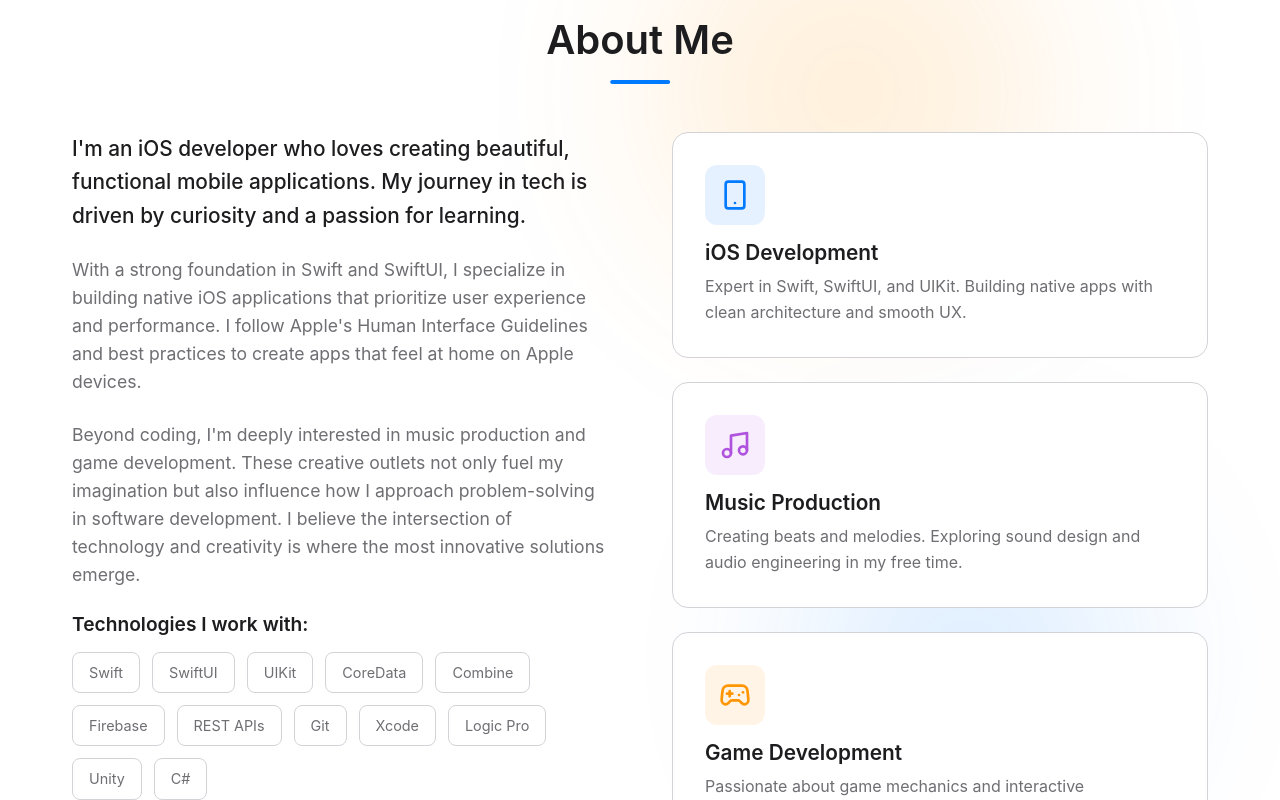
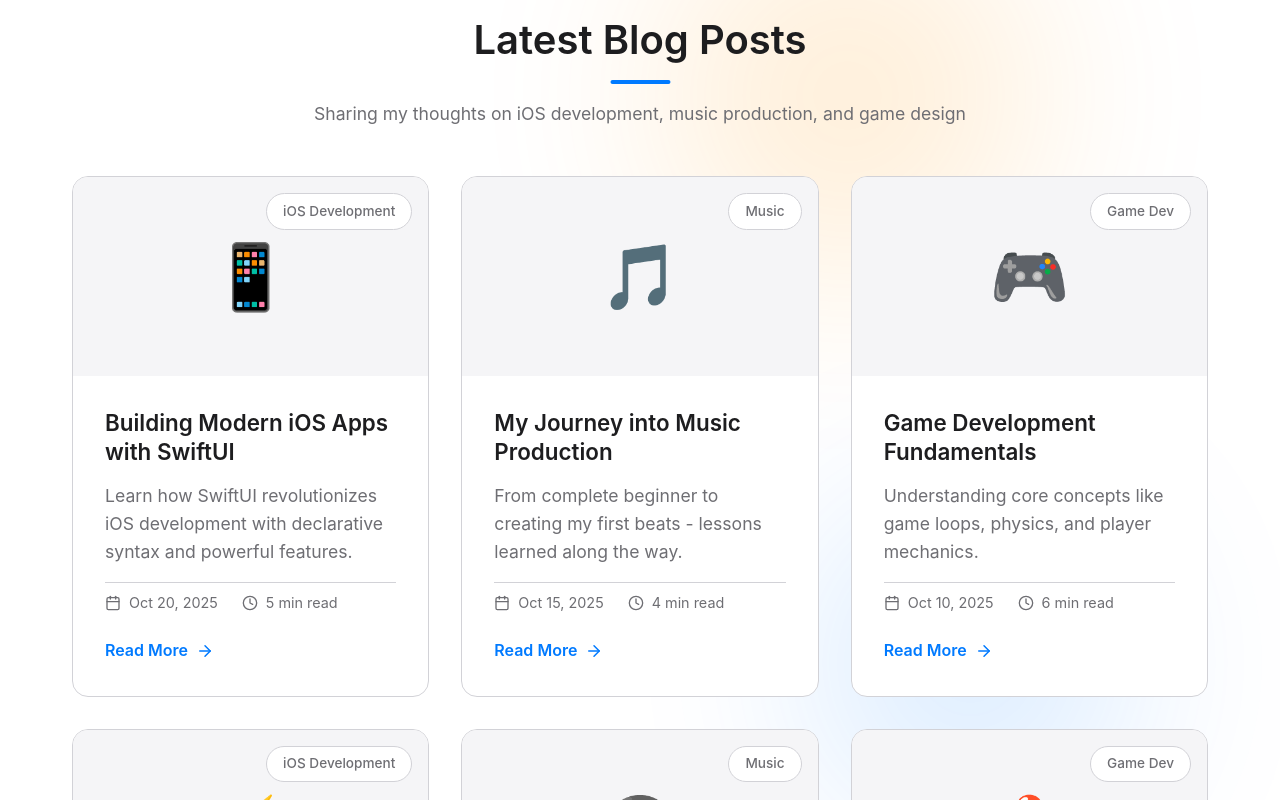
Before and after one commit to Bugraciftci/Portfolyo, a React (Vite) app: page / in a window 1280 px wide. Shown: the part 880-1680 px from the top of the page. Built offline with nearby package versions, Linux system fonts and the light colour scheme.

Commit message:
about me çıkarıldı

```diff
--- a/src/components/About.css
+++ b/src/components/About.css
@@ -2,70 +2,139 @@
   background: transparent;
   position: relative;
   z-index: 1;
+  padding: 6rem 0;
+}
+
+.about-header {
+  text-align: center;
+  margin-bottom: 4rem;
+}
+
+.about-subtitle {
+  font-size: 1.2rem;
+  color: var(--text-secondary);
+  margin-top: 1rem;
+  font-weight: 400;
 }
 
 .about-content {
+  max-width: 1200px;
+  margin: 0 auto;
+}
+
+.about-main {
   display: grid;
   grid-template-columns: 1fr 1fr;
   gap: 4rem;
+  align-items: start;
 }
 
-.about-text {
+.about-intro {
   display: flex;
   flex-direction: column;
-  gap: 1.5rem;
+  gap: 2rem;
+}
+
+.intro-text h3 {
+  font-size: 2rem;
+  color: var(--text-primary);
+  margin-bottom: 1.5rem;
+  font-weight: 600;
+  background: linear-gradient(135deg, var(--primary-color), var(--secondary-color));
+  -webkit-background-clip: text;
+  -webkit-text-fill-color: transparent;
+  background-clip: text;
 }
 
 .lead {
   font-size: 1.3rem;
   color: var(--text-primary);
   font-weight: 500;
+  line-height: 1.6;
 }
 
-.tech-stack h3 {
-  color: var(--text-primary);
-  margin-bottom: 1rem;
-  font-size: 1.2rem;
+.intro-text p {
+  color: var(--text-secondary);
+  line-height: 1.7;
+  font-size: 1.1rem;
 }
 
-.tech-tags {
+.highlights {
   display: flex;
-  flex-wrap: wrap;
-  gap: 0.75rem;
+  flex-direction: column;
+  gap: 1rem;
+  margin-top: 1rem;
 }
 
-.tech-tag {
-  padding: 0.5rem 1rem;
+.highlight-item {
+  display: flex;
+  align-items: center;
+  gap: 1rem;
+  padding: 1rem;
   background: var(--bg-card);
+  border-radius: 12px;
   border: 1px solid var(--border-color);
-  border-radius: 8px;
-  font-size: 0.9rem;
-  color: var(--text-secondary);
   transition: all 0.3s ease;
 }
 
-.tech-tag:hover {
-  border-color: var(--accent-blue);
-  color: var(--accent-blue);
-  transform: translateY(-2px);
+.highlight-item:hover {
+  transform: translateX(8px);
+  border-color: var(--primary-color);
+  box-shadow: 0 8px 25px rgba(0, 0, 0, 0.1);
 }
 
-.skills-grid {
-  display: grid;
+.highlight-icon {
+  width: 40px;
+  height: 40px;
+  border-radius: 10px;
+  background: linear-gradient(135deg, var(--primary-color), var(--secondary-color));
+  display: flex;
+  align-items: center;
+  justify-content: center;
+  color: white;
+  flex-shrink: 0;
+}
+
+.highlight-item span {
+  color: var(--text-primary);
+  font-weight: 500;
+}
+
+.skills-showcase {
+  display: flex;
+  flex-direction: column;
   gap: 1.5rem;
 }
 
 .skill-card {
   background: var(--bg-card);
   padding: 2rem;
-  border-radius: 16px;
+  border-radius: 20px;
   border: 1px solid var(--border-color);
   transition: all 0.3s ease;
+  position: relative;
+  overflow: hidden;
+}
+
+.skill-card::before {
+  content: '';
+  position: absolute;
+  top: 0;
+  left: 0;
+  right: 0;
+  height: 4px;
+  background: linear-gradient(90deg, var(--primary-color), var(--secondary-color));
+  opacity: 0;
+  transition: opacity 0.3s ease;
 }
 
 .skill-card:hover {
-  transform: translateY(-5px);
-  box-shadow: 0 10px 30px var(--shadow);
+  transform: translateY(-8px);
+  box-shadow: 0 20px 40px rgba(0, 0, 0, 0.1);
+}
+
+.skill-card:hover::before {
+  opacity: 1;
 }
 
 .skill-card.skill-blue:hover {
@@ -80,59 +149,108 @@
   border-color: var(--accent-orange);
 }
 
+.skill-header {
+  display: flex;
+  align-items: center;
+  gap: 1rem;
+  margin-bottom: 1rem;
+}
+
 .skill-icon {
-  width: 60px;
-  height: 60px;
+  width: 50px;
+  height: 50px;
   border-radius: 12px;
   display: flex;
   align-items: center;
   justify-content: center;
-  margin-bottom: 1rem;
+  flex-shrink: 0;
 }
 
 .skill-blue .skill-icon {
-  background: rgba(0, 122, 255, 0.1);
+  background: linear-gradient(135deg, rgba(0, 122, 255, 0.1), rgba(0, 122, 255, 0.2));
   color: var(--accent-blue);
 }
 
 .skill-purple .skill-icon {
-  background: rgba(175, 82, 222, 0.1);
+  background: linear-gradient(135deg, rgba(175, 82, 222, 0.1), rgba(175, 82, 222, 0.2));
   color: var(--accent-purple);
 }
 
 .skill-orange .skill-icon {
-  background: rgba(255, 149, 0, 0.1);
+  background: linear-gradient(135deg, rgba(255, 149, 0, 0.1), rgba(255, 149, 0, 0.2));
   color: var(--accent-orange);
 }
 
 .skill-card h3 {
   color: var(--text-primary);
-  margin-bottom: 0.5rem;
-  font-size: 1.3rem;
+  font-size: 1.4rem;
+  font-weight: 600;
+  margin: 0;
 }
 
 .skill-card p {
   font-size: 1rem;
   line-height: 1.6;
+  color: var(--text-secondary);
+  margin: 0;
 }
 
+/* Responsive Design */
 @media (max-width: 1024px) {
-  .about-content {
+  .about-main {
     grid-template-columns: 1fr;
     gap: 3rem;
+  }
+
+  .about {
+    padding: 4rem 0;
   }
 }
 
 @media (max-width: 768px) {
+  .about {
+    padding: 3rem 0;
+  }
+
+  .about-header {
+    margin-bottom: 3rem;
+  }
+
+  .intro-text h3 {
+    font-size: 1.6rem;
+  }
+
   .lead {
     font-size: 1.1rem;
   }
 
-  .skills-grid {
-    gap: 1rem;
+  .intro-text p {
+    font-size: 1rem;
   }
 
   .skill-card {
     padding: 1.5rem;
   }
+
+  .skill-header {
+    gap: 0.75rem;
+  }
+
+  .skill-icon {
+    width: 40px;
+    height: 40px;
+  }
+
+  .skill-card h3 {
+    font-size: 1.2rem;
+  }
+
+  .highlight-item {
+    padding: 0.75rem;
+  }
+
+  .highlight-icon {
+    width: 35px;
+    height: 35px;
+  }
 }
--- a/src/components/About.jsx
+++ b/src/components/About.jsx
@@ -1,51 +1,62 @@
 import React from 'react'
-import { Music, Gamepad2, Smartphone } from 'lucide-react'
+import { Music, Gamepad2, Smartphone, Code, Palette, Zap } from 'lucide-react'
 import './About.css'
 
 const About = () => {
   const skills = [
     {
-      icon: <Smartphone size={32} />,
+      icon: <Smartphone size={28} />,
       title: 'iOS Development',
       description: 'Expert in Swift, SwiftUI, and UIKit. Building native apps with clean architecture and smooth UX.',
-      color: 'blue'
+      color: 'blue',
+      gradient: 'from-blue-500 to-blue-600'
     },
     {
-      icon: <Music size={32} />,
+      icon: <Music size={28} />,
       title: 'Music Production',
       description: 'Creating beats and melodies. Exploring sound design and audio engineering in my free time.',
-      color: 'purple'
+      color: 'purple',
+      gradient: 'from-purple-500 to-purple-600'
     },
     {
-      icon: <Gamepad2 size={32} />,
+      icon: <Gamepad2 size={28} />,
       title: 'Game Development',
       description: 'Passionate about game mechanics and interactive experiences. Learning Unity and game design principles.',
-      color: 'orange'
+      color: 'orange',
+      gradient: 'from-orange-500 to-orange-600'
     }
   ]
 
-  const technologies = [
-    'Swift',
-    'SwiftUI',
-    'UIKit',
-    'CoreData',
-    'Combine',
-    'Firebase',
-    'REST APIs',
-    'Git',
-    'Xcode',
-    'Logic Pro',
-    'Unity',
-    'C#'
+  const highlights = [
+    {
+      icon: <Code size={24} />,
+      text: 'Clean, maintainable code'
+    },
+    {
+      icon: <Palette size={24} />,
+      text: 'Beautiful user interfaces'
+    },
+    {
+      icon: <Zap size={24} />,
+      text: 'Performance optimization'
+    }
   ]
 
   return (
     <section className="about" id="about">
       <div className="container">
+        <div className="about-header">
           <h2 className="section-title">About Me</h2>
+          <p className="about-subtitle">
+            Passionate developer crafting digital experiences
+          </p>
+        </div>
 
         <div className="about-content">
-          <div className="about-text">
+          <div className="about-main">
+            <div className="about-intro">
+              <div className="intro-text">
+                <h3>Hello, I'm a creative developer</h3>
                 <p className="lead">
                   I'm an iOS developer who loves creating beautiful, functional mobile applications.
                   My journey in tech is driven by curiosity and a passion for learning.
@@ -59,28 +70,31 @@ const About = () => {
                 <p>
                   Beyond coding, I'm deeply interested in music production and game development.
                   These creative outlets not only fuel my imagination but also influence how
-              I approach problem-solving in software development. I believe the intersection
-              of technology and creativity is where the most innovative solutions emerge.
+                  I approach problem-solving in software development.
                 </p>
+              </div>
 
-            <div className="tech-stack">
-              <h3>Technologies I work with:</h3>
-              <div className="tech-tags">
-                {technologies.map((tech, index) => (
-                  <span key={index} className="tech-tag">{tech}</span>
+              <div className="highlights">
+                {highlights.map((highlight, index) => (
+                  <div key={index} className="highlight-item">
+                    <div className="highlight-icon">{highlight.icon}</div>
+                    <span>{highlight.text}</span>
+                  </div>
                 ))}
               </div>
             </div>
-          </div>
 
-          <div className="skills-grid">
+            <div className="skills-showcase">
               {skills.map((skill, index) => (
                 <div key={index} className={`skill-card skill-${skill.color}`}>
+                  <div className="skill-header">
                     <div className="skill-icon">{skill.icon}</div>
                     <h3>{skill.title}</h3>
+                  </div>
                   <p>{skill.description}</p>
                 </div>
               ))}
+            </div>
           </div>
         </div>
       </div>
--- a/src/components/Home.jsx
+++ b/src/components/Home.jsx
@@ -1,15 +1,11 @@
 import React from 'react'
 import Hero from './Hero'
-import About from './About'
-import Portfolio from './Portfolio'
 import Blog from './Blog'
 
 const Home = () => {
   return (
     <>
       <Hero />
-      <About />
-      <Portfolio />
       <Blog />
     </>
   )
--- a/src/components/Work.css
+++ b/src/components/Work.css
@@ -104,125 +104,6 @@
   max-width: 200px;
 }
 
-.work-grid {
-  display: grid;
-  grid-template-columns: repeat(auto-fit, minmax(350px, 1fr));
-  gap: 30px;
-}
-
-.work-card {
-  background: var(--card-bg);
-  border-radius: 20px;
-  padding: 30px;
-  border: 1px solid var(--border-color);
-  transition: all 0.3s ease;
-  position: relative;
-  overflow: hidden;
-  text-decoration: none;
-  color: inherit;
-  display: block;
-}
-
-.work-card::before {
-  content: '';
-  position: absolute;
-  top: 0;
-  left: 0;
-  right: 0;
-  height: 4px;
-  background: linear-gradient(90deg, var(--primary-color), var(--secondary-color));
-  opacity: 0;
-  transition: opacity 0.3s ease;
-}
-
-.work-card:hover {
-  transform: translateY(-5px);
-  box-shadow: 0 20px 40px rgba(0, 0, 0, 0.1);
-  border-color: var(--primary-color);
-}
-
-.work-card:hover::before {
-  opacity: 1;
-}
-
-.work-emoji {
-  font-size: 3rem;
-  margin-bottom: 20px;
-  display: block;
-}
-
-.work-card-content h3 {
-  font-size: 1.5rem;
-  font-weight: 600;
-  margin-bottom: 15px;
-  color: var(--text-primary);
-}
-
-.work-card-content p {
-  color: var(--text-secondary);
-  line-height: 1.6;
-  margin-bottom: 20px;
-}
-
-.work-tech {
-  display: flex;
-  flex-wrap: wrap;
-  gap: 8px;
-  margin-bottom: 25px;
-}
-
-.tech-badge {
-  background: var(--primary-color);
-  color: white;
-  padding: 6px 12px;
-  border-radius: 20px;
-  font-size: 0.85rem;
-  font-weight: 500;
-  border: 1px solid transparent;
-}
-
-/* Ensure proper contrast in light mode */
-[data-theme="light"] .tech-badge {
-  background: var(--primary-color);
-  color: white;
-  border-color: rgba(255, 255, 255, 0.2);
-}
-
-/* Ensure proper contrast in dark mode */
-[data-theme="dark"] .tech-badge {
-  background: var(--primary-color);
-  color: white;
-  border-color: rgba(255, 255, 255, 0.1);
-}
-
-.work-links {
-  display: flex;
-  gap: 15px;
-}
-
-.work-link {
-  display: flex;
-  align-items: center;
-  gap: 8px;
-  color: var(--primary-color);
-  text-decoration: none;
-  font-weight: 500;
-  transition: color 0.3s ease;
-}
-
-.work-link:hover {
-  color: var(--secondary-color);
-}
-
-/* Dark mode adjustments */
-[data-theme="dark"] .work-card {
-  background: var(--card-bg);
-  border-color: var(--border-color);
-}
-
-[data-theme="dark"] .work-card:hover {
-  box-shadow: 0 20px 40px rgba(0, 0, 0, 0.3);
-}
 
 /* Responsive design */
 @media (max-width: 768px) {
@@ -270,16 +151,4 @@
     font-size: 1rem;
   }
 
-  .work-grid {
-    grid-template-columns: 1fr;
-    gap: 20px;
-  }
-
-  .work-card {
-    padding: 25px;
-  }
-
-  .work-emoji {
-    font-size: 2.5rem;
-  }
 }
--- a/src/components/Work.jsx
+++ b/src/components/Work.jsx
@@ -1,7 +1,8 @@
 import React from 'react'
 import { Link } from 'react-router-dom'
-import { ExternalLink, Github } from 'lucide-react'
+import { Calendar, Clock, ArrowRight } from 'lucide-react'
 import './Work.css'
+import './Blog.css'
 
 const Work = () => {
 
@@ -12,7 +13,8 @@ const Work = () => {
       description: 'A comprehensive iOS app for tracking workouts, nutrition, and health metrics with HealthKit integration.',
       category: 'ios',
       image: '📱',
-      tech: ['SwiftUI', 'HealthKit', 'CoreData'],
+      date: 'Oct 20, 2025',
+      readTime: '5 min read',
       github: '#',
       demo: '#'
     },
@@ -22,7 +24,8 @@ const Work = () => {
       description: 'Beautiful weather app with detailed forecasts, interactive maps, and customizable widgets.',
       category: 'ios',
       image: '🌤️',
-      tech: ['Swift', 'UIKit', 'WeatherKit'],
+      date: 'Oct 15, 2025',
+      readTime: '4 min read',
       github: '#',
       demo: '#'
     },
@@ -32,7 +35,8 @@ const Work = () => {
       description: 'Elegant task management app with team collaboration, reminders, and cloud sync.',
       category: 'ios',
       image: '✅',
-      tech: ['SwiftUI', 'Firebase', 'Combine'],
+      date: 'Oct 10, 2025',
+      readTime: '6 min read',
       github: '#',
       demo: '#'
     },
@@ -42,7 +46,8 @@ const Work = () => {
       description: 'Digital audio workstation for creating beats and melodies with virtual instruments.',
       category: 'music',
       image: '🎵',
-      tech: ['Logic Pro', 'Audio Design'],
+      date: 'Sep 28, 2025',
+      readTime: '5 min read',
       demo: '#'
     },
     {
@@ -51,7 +56,8 @@ const Work = () => {
       description: 'Original lo-fi hip hop tracks perfect for studying and relaxation.',
       category: 'music',
       image: '🎧',
-      tech: ['Music Production', 'Mixing'],
+      date: 'Sep 20, 2025',
+      readTime: '3 min read',
       demo: '#'
     },
     {
@@ -60,7 +66,8 @@ const Work = () => {
       description: '2D platformer game with retro aesthetics and challenging levels.',
       category: 'game',
       image: '🎮',
-      tech: ['Unity', 'C#', 'Game Design'],
+      date: 'Sep 15, 2025',
+      readTime: '7 min read',
       github: '#',
       demo: '#'
     },
@@ -70,7 +77,8 @@ const Work = () => {
       description: 'Mind-bending puzzle game with unique mechanics and beautiful visuals.',
       category: 'game',
       image: '🧩',
-      tech: ['Unity', 'C#', 'Level Design'],
+      date: 'Sep 10, 2025',
+      readTime: '6 min read',
       github: '#',
       demo: '#'
     }
@@ -131,31 +139,29 @@ const Work = () => {
                   <div className="work-category-divider"></div>
                 </div>
 
-                <div className="work-grid">
+                <div className="blog-grid">
                   {categoryProjects.map(project => (
-                    <Link key={project.id} to={`/work/${project.id}`} className="work-card">
-                      <div className="work-emoji">{project.image}</div>
-                      <div className="work-card-content">
+                    <Link key={project.id} to={`/work/${project.id}`} className={`blog-card ${category === 'ios' ? 'blog-blue' : category === 'music' ? 'blog-purple' : 'blog-orange'}`}>
+                      <div className="blog-image">
+                        <div className="blog-emoji">{project.image}</div>
+                        <div className="blog-category">{categoryInfo[category].title}</div>
+                      </div>
+                      <div className="blog-content">
                         <h3>{project.title}</h3>
                         <p>{project.description}</p>
-                        <div className="work-tech">
-                          {project.tech.map((tech, index) => (
-                            <span key={index} className="tech-badge">{tech}</span>
-                          ))}
+                        <div className="blog-meta">
+                          <div className="meta-item">
+                            <Calendar size={16} />
+                            <span>{project.date}</span>
+                          </div>
+                          <div className="meta-item">
+                            <Clock size={16} />
+                            <span>{project.readTime}</span>
+                          </div>
                         </div>
-                        <div className="work-links">
-                          {project.github && (
-                            <a href={project.github} className="work-link" target="_blank" rel="noopener noreferrer" onClick={(e) => e.stopPropagation()}>
-                              <Github size={18} />
-                              <span>Code</span>
-                            </a>
-                          )}
-                          {project.demo && (
-                            <a href={project.demo} className="work-link" target="_blank" rel="noopener noreferrer" onClick={(e) => e.stopPropagation()}>
-                              <ExternalLink size={18} />
-                              <span>View</span>
-                            </a>
-                          )}
+                        <div className="read-more">
+                          <span>Read More</span>
+                          <ArrowRight size={18} />
                         </div>
                       </div>
                     </Link>
```
Lines whose indentation alone changed are shown as unchanged.
